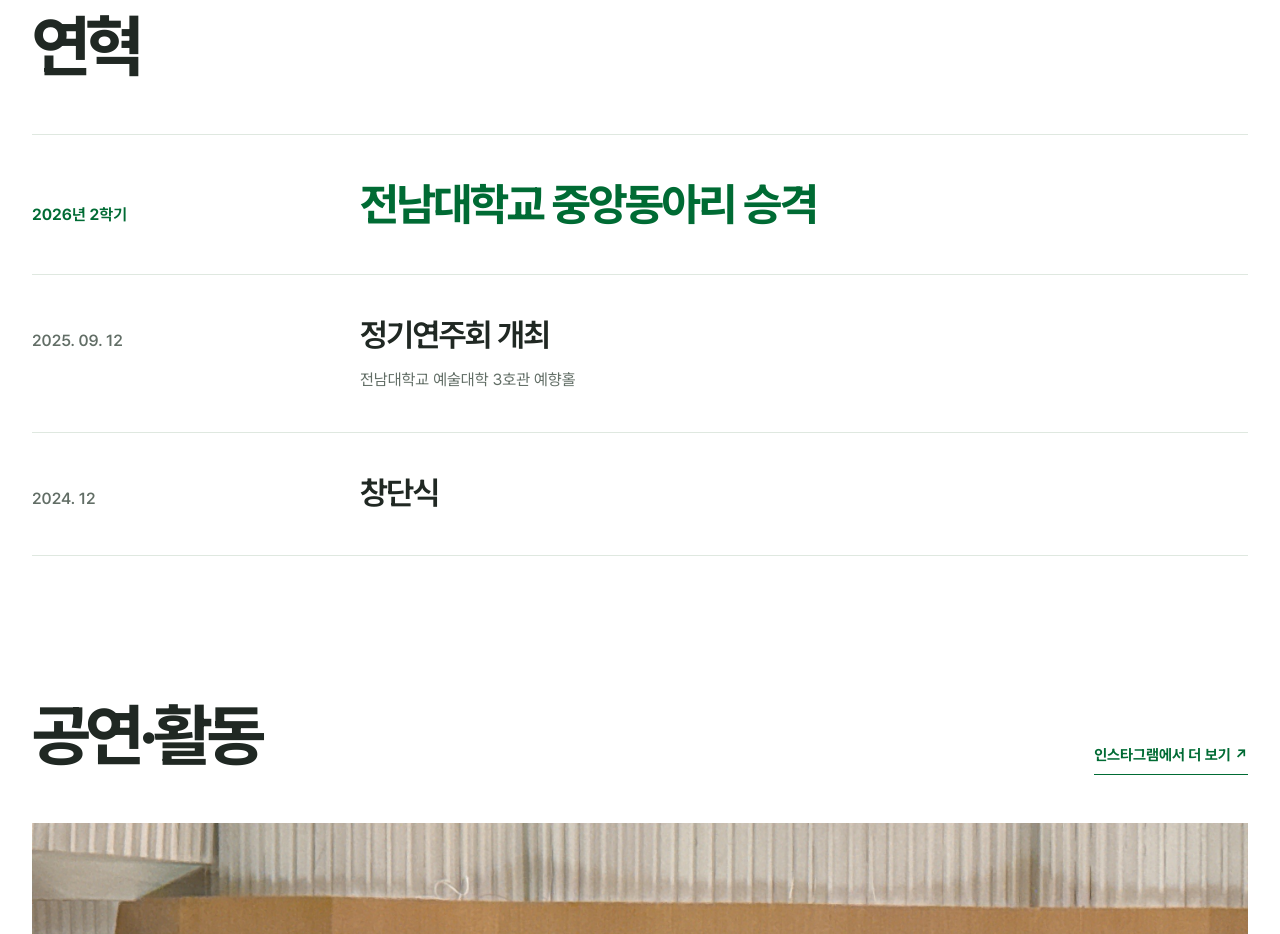
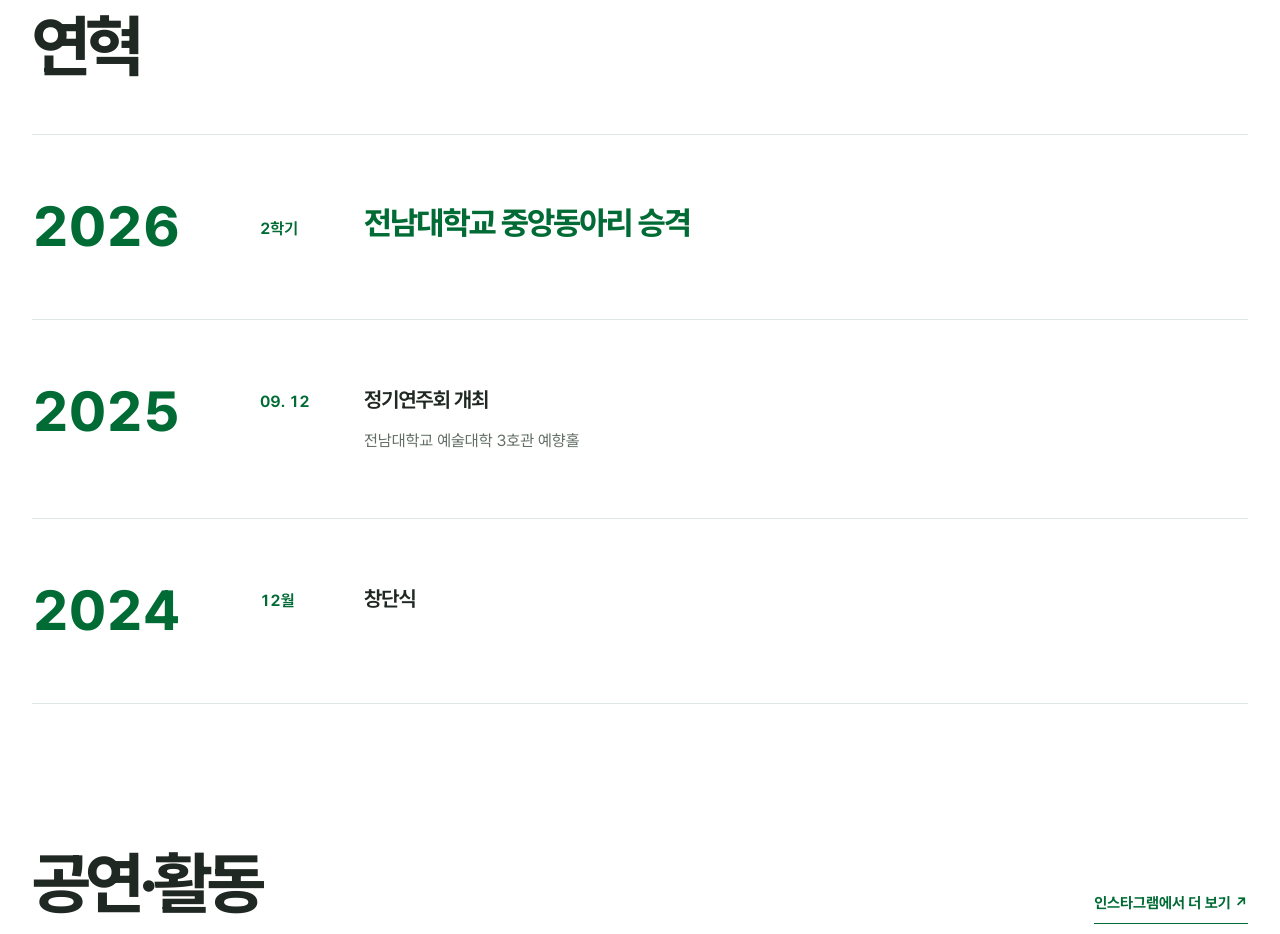
Before and after one commit to ppre1ude/cnuc-hoir-page, a Next.js app in the folder web/: page / in a window 1280 px wide. Shown: the part 1460-2394 px from the top of the page. Built offline with nearby package versions, Linux system fonts and the light colour scheme.

Commit message:
refactor: 브레인웍스 방식으로 홈 연혁 구성 변경

```diff
--- a/web/src/features/onboarding/ChoirHistory.module.css
+++ b/web/src/features/onboarding/ChoirHistory.module.css
@@ -1,13 +1,19 @@
-.history { margin: 0; padding: 0; list-style: none; }
-.history li { border-top: 1px solid var(--color-line); }
-.history li:last-child { border-bottom: 1px solid var(--color-line); }
-.row { display: grid; grid-template-columns: minmax(160px, 1fr) minmax(0, 3fr); gap: var(--space-8); padding-block: var(--space-10); align-items: baseline; }
-.date { color: var(--color-muted); font-size: var(--text-body); font-weight: var(--weight-medium); }
-.row h3 { margin: 0; font-size: clamp(1.5rem, 2.5vw, 2rem); font-weight: var(--weight-label); letter-spacing: var(--tracking-heading); line-height: 1.3; }
-.featured .date { color: var(--color-primary); font-weight: var(--weight-label); }
-.featured h3 { color: var(--color-primary); font-size: clamp(2rem, 3.5vw, 3rem); font-weight: var(--weight-heading); }
-.venue { margin: var(--space-3) 0 0; color: var(--color-muted); font-size: var(--text-body); word-break: keep-all; }
-@media (max-width: 760px) {
-  .row { grid-template-columns: minmax(0, 1fr); gap: var(--space-4); padding-block: var(--space-8); }
-  .featured h3 { font-size: clamp(1.75rem, 7.6vw, 2.5rem); }
+.history { margin: 0; padding: 0; list-style: none; border-bottom: 1px solid var(--color-line); }
+/* 브레인웍스 연혁처럼 큰 연도와 날짜·사건 목록을 나란히 배치합니다. */
+.yearGroup { display: grid; grid-template-columns: minmax(0, 1fr); gap: var(--space-6); padding-block: var(--space-12); border-top: 1px solid var(--color-line); }
+.year { margin: 0; color: var(--color-primary); font-size: 2.75rem; font-weight: var(--weight-heading); line-height: 1; font-variant-numeric: tabular-nums; }
+.entries { display: flex; flex-direction: column; gap: var(--space-4); margin: 0; padding: 0; list-style: none; }
+.entry { display: grid; grid-template-columns: 72px minmax(0, 1fr); gap: var(--space-4); align-items: baseline; }
+.date { color: var(--color-primary); font-size: var(--text-body); font-weight: var(--weight-label); line-height: 1.65; font-variant-numeric: tabular-nums; }
+.title { margin: 0; color: var(--color-ink); font-size: var(--text-section); font-weight: var(--weight-label); line-height: 1.5; letter-spacing: var(--tracking-heading); word-break: keep-all; }
+.featured .title { color: var(--color-primary); font-size: clamp(1.5rem, 2.5vw, 2rem); font-weight: var(--weight-heading); }
+.venue { margin: var(--space-3) 0 0; color: var(--color-muted); font-size: var(--text-body); line-height: 1.65; word-break: keep-all; }
+@media (min-width: 761px) {
+  .yearGroup { grid-template-columns: 180px minmax(0, 1fr); gap: var(--space-12); }
+  .year { position: sticky; top: calc(var(--space-20) + var(--space-8)); }
 }
+@media (min-width: 1024px) {
+  .yearGroup { padding-block: var(--space-16); }
+  .year { font-size: 3.5rem; }
+  .entry { grid-template-columns: 88px minmax(0, 1fr); }
+}
--- a/web/src/features/onboarding/ChoirHistory.tsx
+++ b/web/src/features/onboarding/ChoirHistory.tsx
@@ -3,15 +3,28 @@ import { Reveal } from "./Reveal";
 import styles from "./ChoirHistory.module.css";
 
 export function ChoirHistory({ milestones }: { milestones: ChoirMilestone[] }) {
+  const years = new Map<number, ChoirMilestone[]>();
+  for (const milestone of milestones) {
+    const entries = years.get(milestone.year) ?? [];
+    entries.push(milestone);
+    years.set(milestone.year, entries);
+  }
+
   return <ol className={styles.history} aria-label="합창단 연혁">
-    {milestones.map((milestone) => <li className={milestone.featured ? styles.featured : undefined} key={milestone.id}>
-      <Reveal className={styles.row}>
+    {[...years.entries()].sort(([first], [second]) => second - first).map(([year, entries]) =>
+      <li className={styles.yearGroup} key={year}>
+        <div><h3 className={styles.year}>{year}</h3></div>
+        <ol className={styles.entries} aria-label={`${year}년 연혁`}>
+          {entries.map((milestone) => <li className={milestone.featured ? styles.featured : undefined} key={milestone.id}>
+            <Reveal className={styles.entry}>
               <span className={styles.date}>{milestone.date}</span>
               <div>
-          <h3>{milestone.title}</h3>
+                <p className={styles.title}>{milestone.title}</p>
                 {milestone.venue && <p className={styles.venue}>{milestone.venue}</p>}
               </div>
             </Reveal>
           </li>)}
+        </ol>
+      </li>)}
   </ol>;
 }
--- a/web/src/features/onboarding/choirProfile.ts
+++ b/web/src/features/onboarding/choirProfile.ts
@@ -1,5 +1,6 @@
 export type ChoirMilestone = {
   id: string;
+  year: number;
   date: string;
   title: string;
   venue?: string;
@@ -10,19 +11,22 @@ export type ChoirMilestone = {
 export const choirMilestones: ChoirMilestone[] = [
   {
     id: "central-club-2026",
-    date: "2026년 2학기",
+    year: 2026,
+    date: "2학기",
     title: "전남대학교 중앙동아리 승격",
     featured: true,
   },
   {
     id: "concert-2025",
-    date: "2025. 09. 12",
+    year: 2025,
+    date: "09. 12",
     title: "정기연주회 개최",
     venue: "전남대학교 예술대학 3호관 예향홀",
   },
   {
     id: "founding-2024",
-    date: "2024. 12",
+    year: 2024,
+    date: "12월",
     title: "창단식",
   },
 ];
```
Lines whose indentation alone changed are shown as unchanged.
